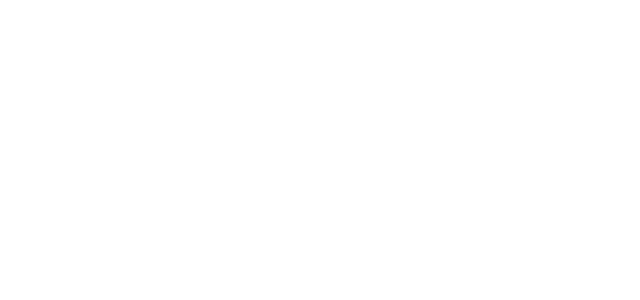
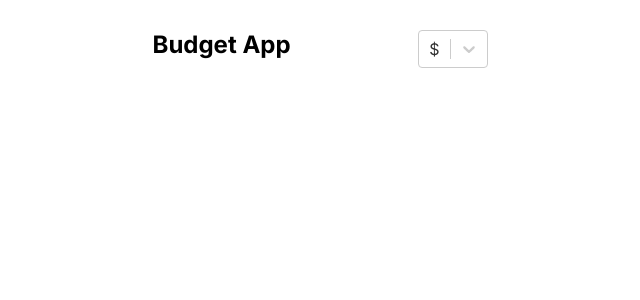
Before and after one commit to OlgaUsovich/react-budget-app, a React (Create React App) app: page / in a window 1280 px wide. Shown: the top 300 px of the page, without its empty margins (320-960 px from the left). Built offline with nearby package versions, Linux system fonts and the light colour scheme.

Commit message:
feat(hw-39): add custom select

```diff
--- a/package.json
+++ b/package.json
@@ -10,9 +10,11 @@
     "@types/node": "^16.11.47",
     "@types/react": "^18.0.15",
     "@types/react-dom": "^18.0.6",
+    "@types/react-select": "^5.0.1",
     "react": "^18.2.0",
     "react-dom": "^18.2.0",
     "react-scripts": "5.0.1",
+    "react-select": "^5.4.0",
     "typescript": "^4.7.4",
     "web-vitals": "^2.1.4"
   },
--- a/src/App.tsx
+++ b/src/App.tsx
@@ -1,8 +1,16 @@
-import { Wrapper } from "./ui/base";
+import { CustomSelect } from "./components/Select/Select";
+import { Title } from "./components/Title/Title";
+import { TitleWrapper, Wrapper } from "./ui/base";
 
 const App = () => {
   return (
     <Wrapper>
+      <header>
+        <TitleWrapper>
+          <Title text="Budget App" />
+          <CustomSelect />
+        </TitleWrapper>
+      </header>
     </Wrapper>
   );
 };
--- /dev/null
+++ b/src/components/Select/Select.tsx
@@ -0,0 +1,24 @@
+import { ICurrencyOption } from "../../types/types";
+import Select from "react-select";
+import { customStyles } from "./styles";
+import { useState } from "react";
+
+
+export const CustomSelect = () => {
+  const [currency, setCurrency] = useState<ICurrencyOption>({value: "USD", label: "$"});
+
+  const handleSelect = (option: ICurrencyOption | null): void => {
+    if (option){
+        setCurrency(option);
+    }
+  };
+
+
+  const options: ICurrencyOption[] = [
+    {value: "USD", label: "$"},
+    {value: "EUR", label: "€"},
+    {value: "GBR", label: "£"},
+  ];
+
+  return <Select onChange={handleSelect} value={currency} options={options} styles={customStyles} isSearchable={false} isMulti={false} />;
+};
--- /dev/null
+++ b/src/components/Select/styles.ts
@@ -0,0 +1,48 @@
+import { StylesConfig } from "react-select";
+import { ICurrencyOption } from "../../types/types";
+
+export const customStyles: StylesConfig<ICurrencyOption> = {
+//   control: (styles, state) => ({
+//     ...styles,
+//     borderRadius: "30px",
+//     height: "68px",
+//     textAlign: "center",
+//     color: "#756C6C",
+//     border: state.isFocused ? "2px solid rgba(117, 108, 108, 0.57)" : 0,
+//     boxShadow: state.isFocused ? "0 0 0 1px rgba(117, 108, 108, 0.57)": "",
+
+//     "&:hover": {
+//       border: state.isFocused ? "2px solid rgba(117, 108, 108, 0.57)" : 0,
+//     },
+//   }),
+
+//   input: styles => ({
+//     ...styles,
+//     color: "#756C6C",
+//     fontSize: "18px",
+//   }),
+
+//   indicatorSeparator: () => ({
+//     display: "none",
+//   }),
+
+//   dropdownIndicator: styles => ({
+//     ...styles,
+//     color: "#756C6C"
+//   }),
+
+//   indicatorsContainer: styles => ({
+//     ...styles,
+
+//     svg: {
+//       width: 40,
+//       height: 30
+//     }
+//   }),
+
+//   valueContainer: styles => ({
+//     ...styles,
+//     marginLeft: "56px"
+//   })
+
+};
--- /dev/null
+++ b/src/types/types.ts
@@ -0,0 +1,4 @@
+export interface ICurrencyOption {
+    readonly value: string;
+    readonly label: string;
+  }
--- a/src/ui/base.ts
+++ b/src/ui/base.ts
@@ -1,6 +1,11 @@
 import styled from "styled-components";
 
 export const Wrapper = styled.div`
-  margin: 0 auto;
+  margin: 30px auto;
   width: 335px;
-`
+`;
+
+export const TitleWrapper = styled.div`
+  display: flex;
+  justify-content: space-between;
+`;
```
Also changed, not shown: 1 other file (tests, documents, lock files or other folders).
